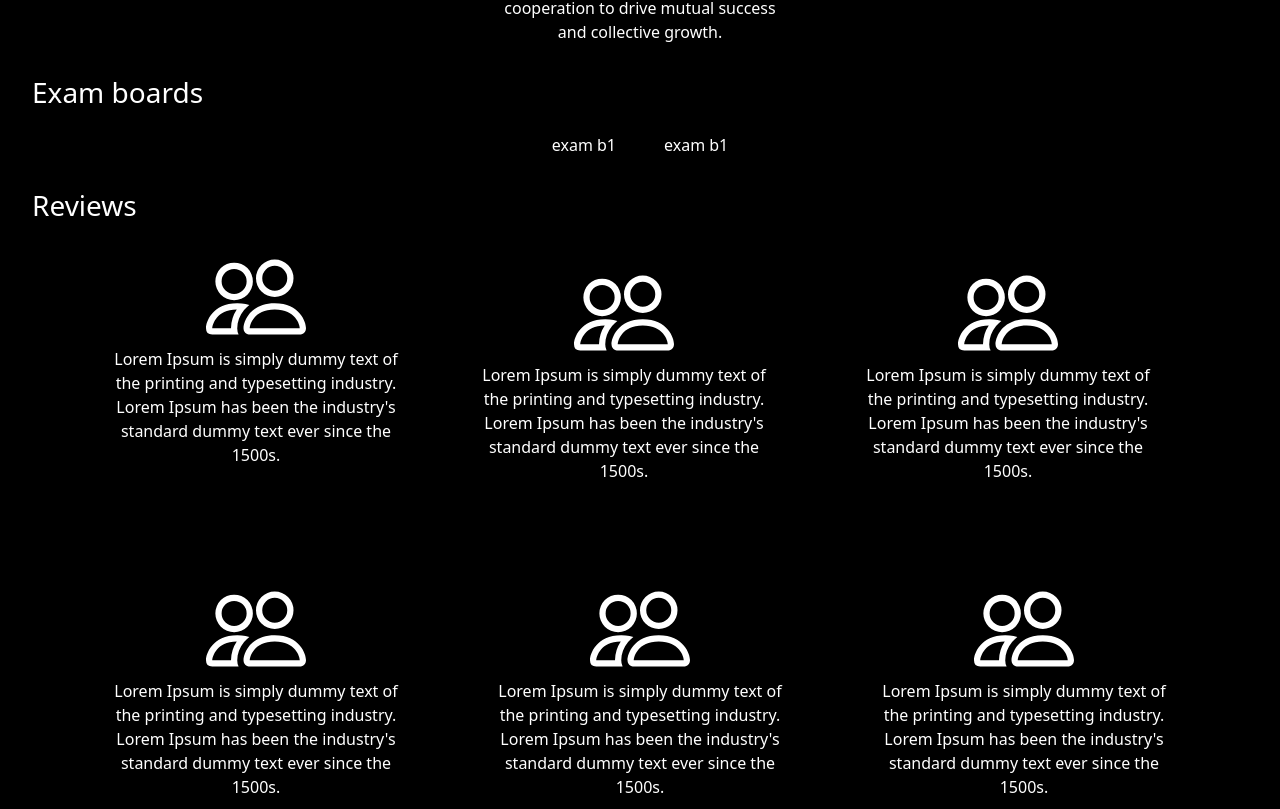
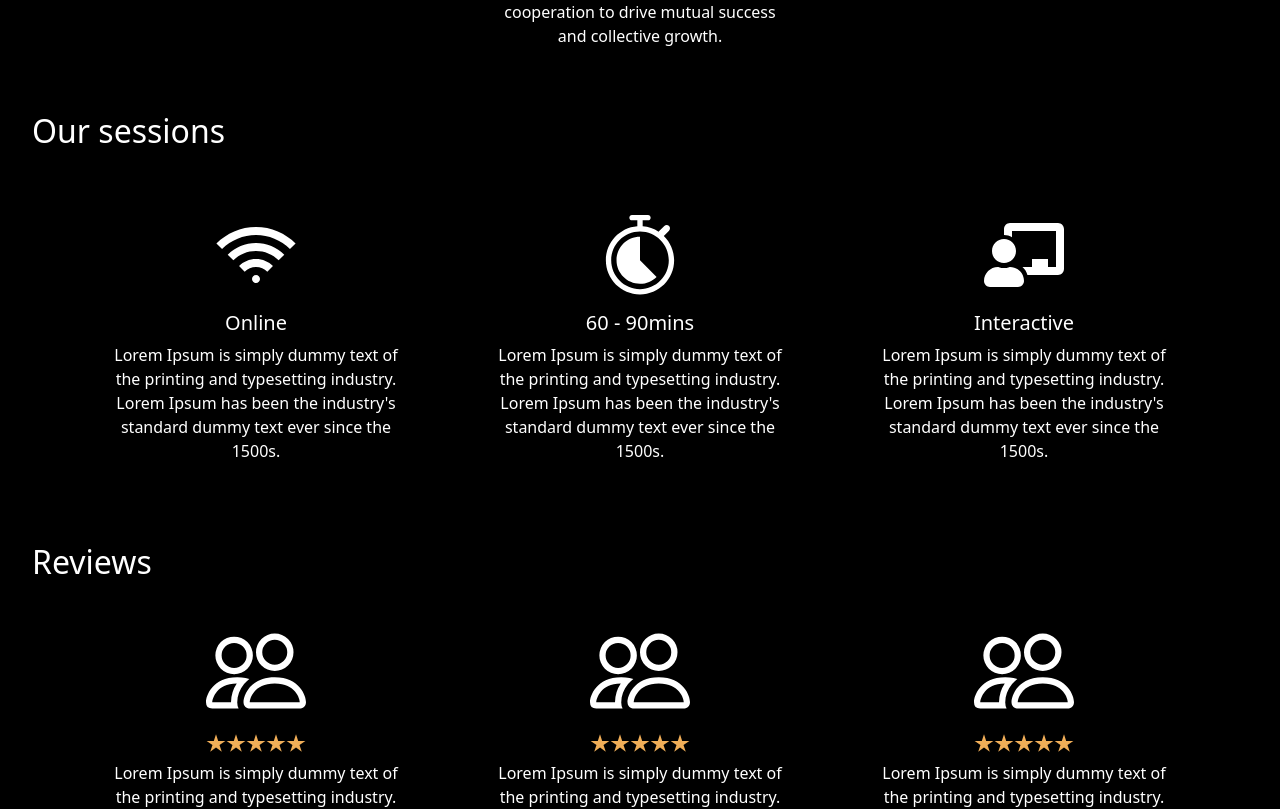
Before and after one commit to Shemz-ux/sd-tuition-app-FE, a React (Vite) app: page / in a window 1280 px wide. Shown: the part 1613-2422 px from the top of the page. Built offline with nearby package versions, Linux system fonts and the light colour scheme.

Commit message:
Update ui

```diff
--- a/src/App.css
+++ b/src/App.css
@@ -44,6 +44,18 @@
   border-radius: 50%;
   overflow: hidden;
   border: 1px solid #ffffff;
+  display: flex;
+  align-items: center;
+  justify-content: center;
+  margin-bottom: 1rem;
+}
+
+.images{
+  width: 200px;
+  height: 200px;
+  border-radius: 50%;
+  overflow: hidden;
+  /* border: 1px solid #ffffff; */
   display: flex;
   align-items: center;
   justify-content: center;
--- a/src/components/AddChild.jsx
+++ b/src/components/AddChild.jsx
@@ -2,10 +2,8 @@ import { Navbar } from "./navbar";
 
 function AddChild(){
     return (
-        <>
+        <div className="w-75 w-md-50 w-lg-30 mt-4 text-start">
             <div className="mt-3">
-            {/* <h1>Child's details</h1>
-            <p>Lorem ipsum dolor sit amet, consectetur adipiscing elit, sed do eiusmod tempor incididunt ut labore et dolore magna aliqua. </p> */}
                 <div>
                 <form class="row g-3 mt-1">
                         <div class="col-12">
@@ -52,9 +50,13 @@ function AddChild(){
                             <textarea class="form-control transparent-input" id="exampleFormControlTextarea1" rows="5" placeholder="Any additional information. "></textarea>
                             </div>
                     </form>
+                    <div className="w-75 w-md-50 w-lg-30 mt-1 text-start">
+                                <button className="btn mb-2 mt-3 p-2" type="submit">Add child</button>
                                 </div>
                 </div>
-        </>)
+            </div>
+        </div>
+        )
 }
 
 export default AddChild;
--- a/src/components/ChildProfile.jsx
+++ b/src/components/ChildProfile.jsx
@@ -3,19 +3,13 @@ import AddChild from "./AddChild";
 import { Navbar } from "./navbar";
 
 function ChildProfile(){
-    const navigate = useNavigate()
 
     return (
     <>
     <Navbar/>
     <div className="profile d-flex flex-column align-items-center" style={{ minHeight: "100vh" }}>
         <h1>Create child's profile</h1>
-    <div className="w-75 w-md-50 w-lg-30 mt-3">
         <AddChild/>
-        <div className="w-75 w-md-50 w-lg-30 mt-1 text-start">
-            <button className="btn mb-2 mt-3 p-2" type="submit" onClick={()=>{navigate("/profile")}}>Add child</button>
-            </div>
-        </div>
     </div>
     </>
     )
--- a/src/components/HomePage.jsx
+++ b/src/components/HomePage.jsx
@@ -3,6 +3,11 @@ import { PiStudent } from "react-icons/pi";
 import { BsPeople } from "react-icons/bs";
 import profile from "../assets/SK avatar.png";
 import { Link } from "react-router-dom";
+import { IoStarSharp } from "react-icons/io5";
+import { RxLapTimer } from "react-icons/rx";
+import { ImConnection } from "react-icons/im";
+import { FaChalkboardTeacher } from "react-icons/fa";
+import aniOne from "../assets/Ani 1.jpg";
 
 function HomePage(){
     return <div id="home">
@@ -51,7 +56,7 @@ function HomePage(){
             </div>
 
             <div className="my-approach mt-3 mb-3">
-                <h3>My approach</h3>
+                <h2>My approach</h2>
                 <div className="d-flex justify-content-center gap-5 flex-wrap mt-4">
                     <div className="w-25 text-center">
                         <p style={{ color: "#F0AE58" }}>01.</p>
@@ -83,40 +88,58 @@ function HomePage(){
                     </div>
             </div>
 
-            <div className="exam-board mt-3">
-                <h3>Exam boards</h3>
-                <div className="d-flex justify-content-center gap-5 flex-wrap mt-4">
-                    <p>exam b1</p>
-                    <p>exam b1</p>
-
+            <div className="exam-board mt-5">
+                <h2>Our sessions</h2>
+                <div className="d-flex justify-content-center gap-5 flex-wrap mt-5">
+                    <div className="w-25 text-center m-3">
+                        <ImConnection  className="mb-3"size={80}/>
+                        <h5>Online</h5>
+                        <p>Lorem Ipsum is simply dummy text of the printing and typesetting industry. Lorem Ipsum has been the industry's standard dummy text ever since the 1500s.</p>
+                        </div>
+                    <div className="w-25 text-center m-3">
+                        <RxLapTimer className="mb-3"size={80}/>
+                        <h5>60 - 90mins</h5>
+                        <p>Lorem Ipsum is simply dummy text of the printing and typesetting industry. Lorem Ipsum has been the industry's standard dummy text ever since the 1500s.</p>
+                        </div>
+                    <div className="w-25 text-center m-3">
+                        <FaChalkboardTeacher className="mb-3"size={80}/>
+                        <h5>Interactive</h5>
+                        <p>Lorem Ipsum is simply dummy text of the printing and typesetting industry. Lorem Ipsum has been the industry's standard dummy text ever since the 1500s.</p>
+                        </div>
                     </div>
                 </div>
 
-            <div className="exam-board mt-3 mb-3">
-                <h3>Reviews</h3>
+            <div className="exam-board mt-5 mb-3">
+                <h2>Reviews</h2>
                 <div className="d-flex justify-content-center gap-5 flex-wrap mt-4">
-                    <div className="w-25 text-center">
+                    <div className="w-25 text-center m-3">
                         <BsPeople size={100}/>
+                        {stars()}
                         <p>Lorem Ipsum is simply dummy text of the printing and typesetting industry. Lorem Ipsum has been the industry's standard dummy text ever since the 1500s.</p>
                     </div>
                     <div className="w-25 text-center m-3">
                         <BsPeople size={100}/>
+                        {stars()}
                         <p>Lorem Ipsum is simply dummy text of the printing and typesetting industry. Lorem Ipsum has been the industry's standard dummy text ever since the 1500s.</p>
                     </div>
                     <div className="w-25 text-center m-3">
                         <BsPeople size={100}/>
+                        {stars()}
                         <p>Lorem Ipsum is simply dummy text of the printing and typesetting industry. Lorem Ipsum has been the industry's standard dummy text ever since the 1500s.</p>
                     </div>
                     <div className="w-25 text-center m-3">
                         <BsPeople size={100}/>
+                        {stars()}
                         <p>Lorem Ipsum is simply dummy text of the printing and typesetting industry. Lorem Ipsum has been the industry's standard dummy text ever since the 1500s.</p>
                     </div>
                     <div className="w-25 text-center m-3">
                         <BsPeople size={100}/>
+                        {stars()}
                         <p>Lorem Ipsum is simply dummy text of the printing and typesetting industry. Lorem Ipsum has been the industry's standard dummy text ever since the 1500s.</p>
                     </div>
                     <div className="w-25 text-center m-3">
                         <BsPeople size={100}/>
+                        {stars()}
                         <p>Lorem Ipsum is simply dummy text of the printing and typesetting industry. Lorem Ipsum has been the industry's standard dummy text ever since the 1500s.</p>
                     </div>
 
@@ -130,4 +153,16 @@ function HomePage(){
         </div>
 }
 
+function stars(){
+    return (
+        <div className="m-2">
+            <IoStarSharp size={20} style={{color: "#F0AE58"}}/>
+            <IoStarSharp size={20} style={{color: "#F0AE58"}}/>
+            <IoStarSharp size={20} style={{color: "#F0AE58"}}/>
+            <IoStarSharp size={20} style={{color: "#F0AE58"}}/>
+            <IoStarSharp size={20} style={{color: "#F0AE58"}}/>
+            </div>
+    )
+}
+
 export default HomePage;
```
Also changed, not shown: src/components/ParentProfile.jsx (+70 -16 lines), src/assets/Ani 1.jpg (added). Lines whose indentation alone changed are shown as unchanged.
